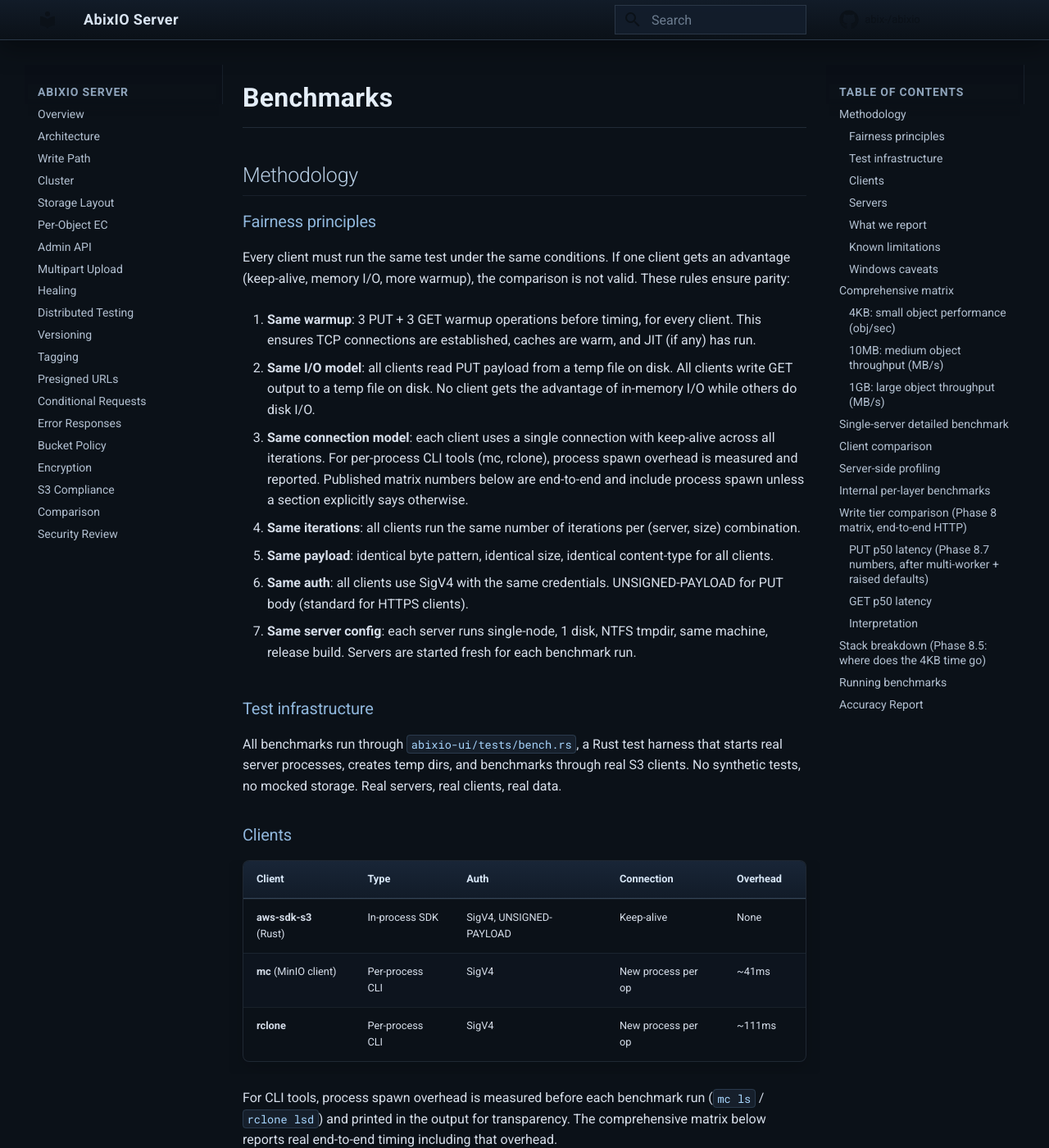
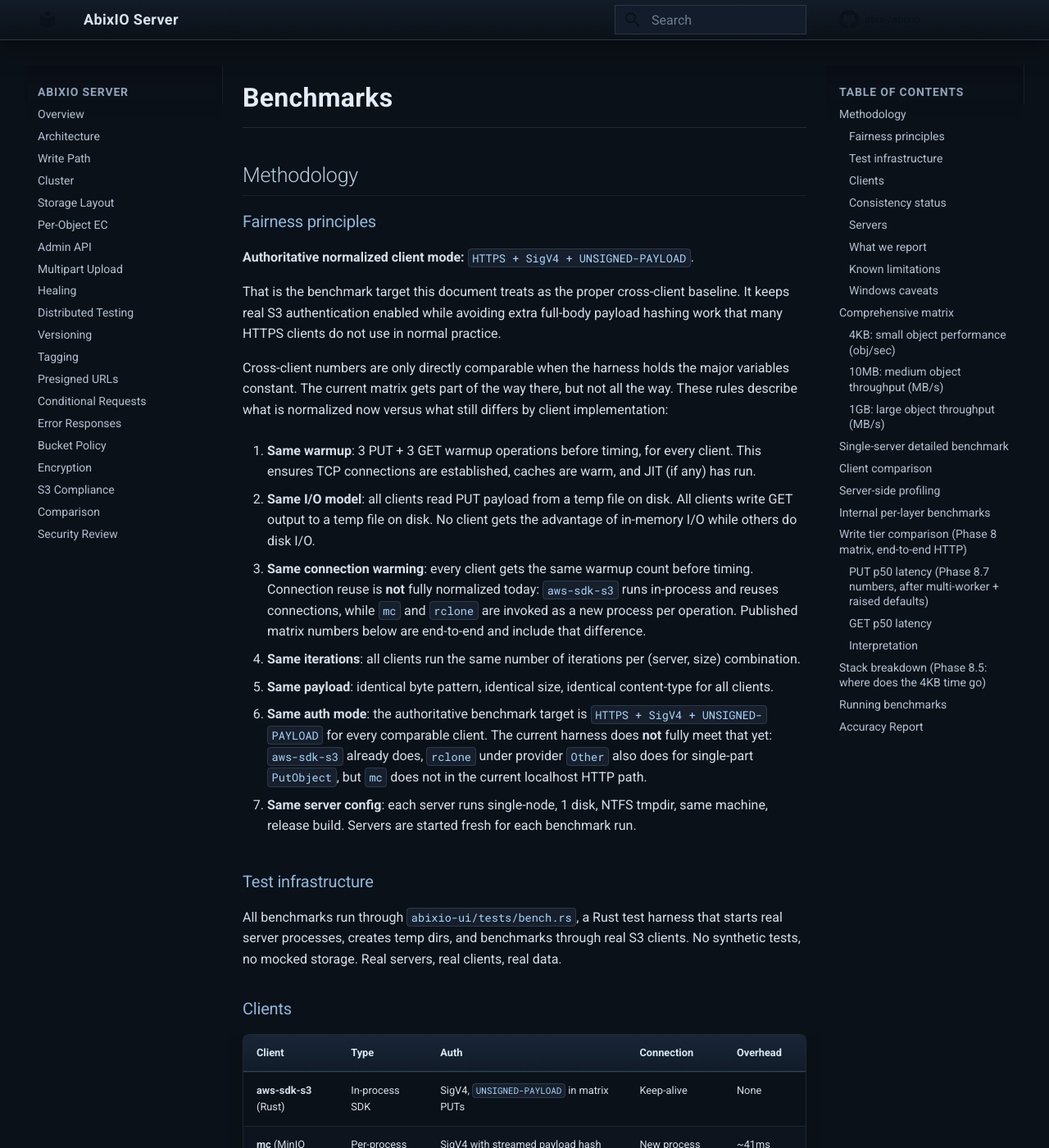
Before and after one commit to abix-/abixio, an MkDocs documentation site: the page built from docs/benchmarks.md, in a window 1280 px wide and 1400 px high. Shown: the whole window at 82% size. Built offline with MkDocs 1.6.1 and Material for MkDocs 9.7.7, drawn with Linux system fonts in a browser that asks for light colours; comment, search, counter and statistics services are not loaded; some of the changed text lies outside the part shown.

Commit message:
Clarify normalized benchmark methodology

```diff
--- a/docs/benchmarks.md
+++ b/docs/benchmarks.md
@@ -4,9 +4,18 @@
 
 ### Fairness principles
 
-Every client must run the same test under the same conditions. If one
-client gets an advantage (keep-alive, memory I/O, more warmup), the
-comparison is not valid. These rules ensure parity:
+**Authoritative normalized client mode:** `HTTPS + SigV4 +
+UNSIGNED-PAYLOAD`.
+
+That is the benchmark target this document treats as the proper
+cross-client baseline. It keeps real S3 authentication enabled while
+avoiding extra full-body payload hashing work that many HTTPS clients do
+not use in normal practice.
+
+Cross-client numbers are only directly comparable when the harness holds
+the major variables constant. The current matrix gets part of the way
+there, but not all the way. These rules describe what is normalized now
+versus what still differs by client implementation:
 
 1. **Same warmup**: 3 PUT + 3 GET warmup operations before timing, for
    every client. This ensures TCP connections are established, caches are
@@ -16,11 +25,11 @@ comparison is not valid. These rules ensure parity:
    disk. All clients write GET output to a temp file on disk. No client
    gets the advantage of in-memory I/O while others do disk I/O.
 
-3. **Same connection model**: each client uses a single connection with
-   keep-alive across all iterations. For per-process CLI tools (mc,
-   rclone), process spawn overhead is measured and reported. Published
-   matrix numbers below are end-to-end and include process spawn unless
-   a section explicitly says otherwise.
+3. **Same connection warming**: every client gets the same warmup count
+   before timing. Connection reuse is **not** fully normalized today:
+   `aws-sdk-s3` runs in-process and reuses connections, while `mc` and
+   `rclone` are invoked as a new process per operation. Published matrix
+   numbers below are end-to-end and include that difference.
 
 4. **Same iterations**: all clients run the same number of iterations
    per (server, size) combination.
@@ -28,8 +37,11 @@ comparison is not valid. These rules ensure parity:
 5. **Same payload**: identical byte pattern, identical size, identical
    content-type for all clients.
 
-6. **Same auth**: all clients use SigV4 with the same credentials.
-   UNSIGNED-PAYLOAD for PUT body (standard for HTTPS clients).
+6. **Same auth mode**: the authoritative benchmark target is `HTTPS +
+   SigV4 + UNSIGNED-PAYLOAD` for every comparable client. The current
+   harness does **not** fully meet that yet: `aws-sdk-s3` already does,
+   `rclone` under provider `Other` also does for single-part `PutObject`,
+   but `mc` does not in the current localhost HTTP path.
 
 7. **Same server config**: each server runs single-node, 1 disk, NTFS
    tmpdir, same machine, release build. Servers are started fresh for
@@ -46,14 +58,46 @@ clients, real data.
 
 | Client | Type | Auth | Connection | Overhead |
 |--------|------|------|-----------|----------|
-| **aws-sdk-s3** (Rust) | In-process SDK | SigV4, UNSIGNED-PAYLOAD | Keep-alive | None |
-| **mc** (MinIO client) | Per-process CLI | SigV4 | New process per op | ~41ms |
-| **rclone** | Per-process CLI | SigV4 | New process per op | ~111ms |
+| **aws-sdk-s3** (Rust) | In-process SDK | SigV4, `UNSIGNED-PAYLOAD` in matrix PUTs | Keep-alive | None |
+| **mc** (MinIO client) | Per-process CLI | SigV4 with streamed payload hash on our HTTP harness | New process per op | ~41ms |
+| **rclone** | Per-process CLI | SigV4 with `UNSIGNED-PAYLOAD` for single-part PUT under provider `Other` | New process per op | ~111ms |
 
 For CLI tools, process spawn overhead is measured before each benchmark
 run (`mc ls` / `rclone lsd`) and printed in the output for transparency.
 The comprehensive matrix below reports real end-to-end timing including
-that overhead.
+that overhead. Until every client is moved to the normalized `HTTPS +
+SigV4 + UNSIGNED-PAYLOAD` mode, treat the current matrix as a mixed
+real-client comparison, not the final canonical apples-to-apples result.
+
+### Consistency status
+
+The current harness already normalizes:
+
+- warmup count
+- payload bytes and object sizes
+- disk-backed PUT source / GET sink I/O model in the matrix
+- server config and localhost test machine
+
+The current harness does **not** yet normalize to the authoritative
+baseline:
+
+- connection reuse (`aws-sdk-s3` keep-alive vs CLI respawn-per-op)
+- PUT payload-signing mode across clients (`aws-sdk-s3` and `rclone`
+  unsigned in the current matrix path, `mc` not unsigned)
+- transport security (`HTTP` localhost today vs desired `HTTPS`)
+- the standalone `bench_clients` test, which still uses in-memory SDK
+  PUTs and signed SDK uploads while comparing against per-process CLIs
+
+So the matrix is useful, but it is not yet a strict apples-to-apples
+"same settings" client benchmark. The benchmark we actually want is:
+
+- `HTTPS`
+- `SigV4`
+- `UNSIGNED-PAYLOAD`
+- same payload bytes
+- same disk-backed I/O model
+- same warmup and iteration counts
+- same connection behavior where the client supports it
 
 ### Servers
 
@@ -100,10 +144,13 @@ All binaries must be release builds. Debug builds are 5-7x slower.
 3 servers x 3 clients x 3 sizes x 2 operations.
 Run with: `cd abixio-ui && cargo test --release --test bench -- --ignored --nocapture bench_matrix`
 
-All clients now use the same I/O model: read PUT payload from disk, write
-GET output to disk, 3 PUT + 3 GET warmup before timing. CLI process
-overhead (~41ms mc, ~111ms rclone) is reported but NOT subtracted;
-numbers show real end-to-end time including process spawn.
+All clients in the matrix use the same disk I/O model and the same
+3 PUT + 3 GET warmup before timing. CLI process overhead (~41ms mc,
+~111ms rclone) is reported but NOT subtracted; numbers show real
+end-to-end time including process spawn. Connection reuse, transport,
+and PUT payload-signing mode remain mixed across clients, so this
+section measures "real client on the same host" performance, not the
+authoritative normalized request-path comparison defined above.
 
 ### 4KB: small object performance (obj/sec)
 
@@ -196,6 +243,11 @@ Run with: `cd abixio-ui && cargo test --release --test bench -- --ignored --noca
 aws-sdk-s3 is 74x faster than mc for 4KB. mc process spawn (~40ms)
 dominates small-object latency. For large objects, mc's overhead is
 amortized and it's competitive.
+
+This table is intentionally weaker methodologically than the matrix:
+the SDK path here still does in-memory PUTs with the normal signed
+helper, while `mc` and `rclone` are spawned as separate processes. Use
+the matrix above for the more controlled client comparison.
 
 ---
 
@@ -400,6 +452,13 @@ Audited against the codebase on 2026-04-11.
 | Phase 8 / 8.5 benchmark section names and commands | Verified | `tests/layer_bench.rs:3111-3164`, `3455-3499` |
 | Specific published numeric results in matrix tables | Not independently re-run in this pass | Numbers match this document and related docs/artifacts, but I did not execute the external benchmark harness here |
 | `1220 MB/s` curl GET and other historical perf numbers | Not independently re-run in this pass | Repeated consistently across docs, but not re-measured during this audit |
-| `abixio-ui/tests/bench.rs` harness description | Not audited in this pass | This repo references that harness, but the `abixio-ui` repo was not opened here |
+| Matrix harness normalizes disk I/O and warmup across clients | Verified | `../abixio-ui/tests/bench.rs:882-904`, `951-962`, `1030-1040` |
+| `HTTPS + SigV4 + UNSIGNED-PAYLOAD` is now the documented authoritative normalized client mode | Verified as documentation intent | This document now defines that methodology explicitly; current harness still falls short of it |
+| Matrix harness fully normalizes connection reuse across clients | Incorrect | `../abixio-ui/tests/bench.rs:892-902` uses in-process SDK reuse, while `927-991` and `999-1061` spawn a fresh CLI process per iteration |
+| Matrix harness fully normalizes PUT payload-signing mode across clients | Incorrect | `../abixio-ui/src/s3/client.rs:225-245` and `../abixio-ui/tests/bench.rs:892`, `902` explicitly use `put_object_unsigned()` for the SDK path; `mc` and `rclone` do not share one forced signing mode |
+| Current matrix runs under the documented authoritative HTTPS transport mode | Incorrect | The current harness targets `http://127.0.0.1:...` endpoints in `../abixio-ui/tests/bench.rs` |
+| `rclone` current matrix path uses unsigned payloads for single-part PUT | Verified | `C:/code/rclone/backend/s3/s3.go:581`, `1122`, `1682-1688`, `1740`, `4659-4664`; provider `Other` leaves the quirk unset in `C:/code/rclone/backend/s3/provider/Other.yaml:1` so it resolves to the default `true` |
+| `mc` current matrix path uses unsigned payloads for normal `cp` PUT | Incorrect | `C:/code/mc/cmd/client-s3.go:1086-1103` only sets `DisableContentSha256` when a checksum option is set; normal `PutObject` then keeps `streamSha256 = true`, and on insecure HTTP minio-go takes the streaming-signature path in `C:/Users/Abix/go/pkg/mod/github.com/minio/minio-go/v7@v7.0.90/api.go:918-939` |
+| `bench_clients` is a strict apples-to-apples client comparison | Incorrect | `../abixio-ui/tests/bench.rs:697-714` uses signed in-memory SDK PUTs, while `724-848` compares against per-process `mc`, `rclone`, and unsigned `curl` |
 
 Verdict: this document’s benchmark narrative is mostly internally consistent after fixing the overhead/client-count contradictions. The bench names, commands, raw artifact references, and profiling hook are backed by this repo. The many published performance numbers still need runtime re-benchmarking if you want strict empirical re-validation.
```
